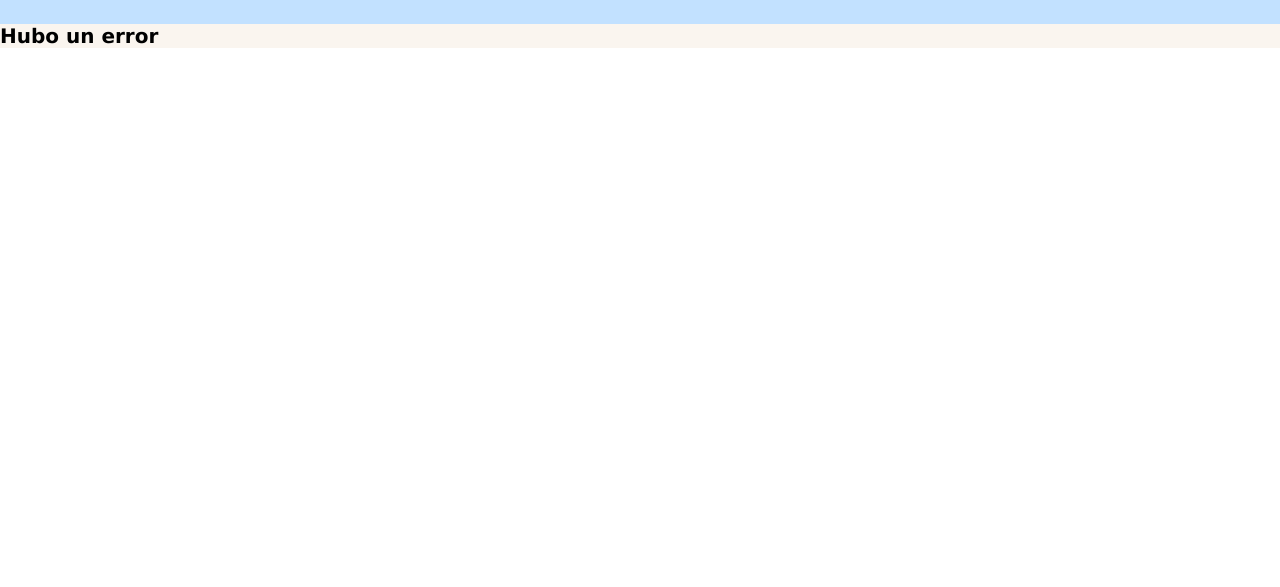
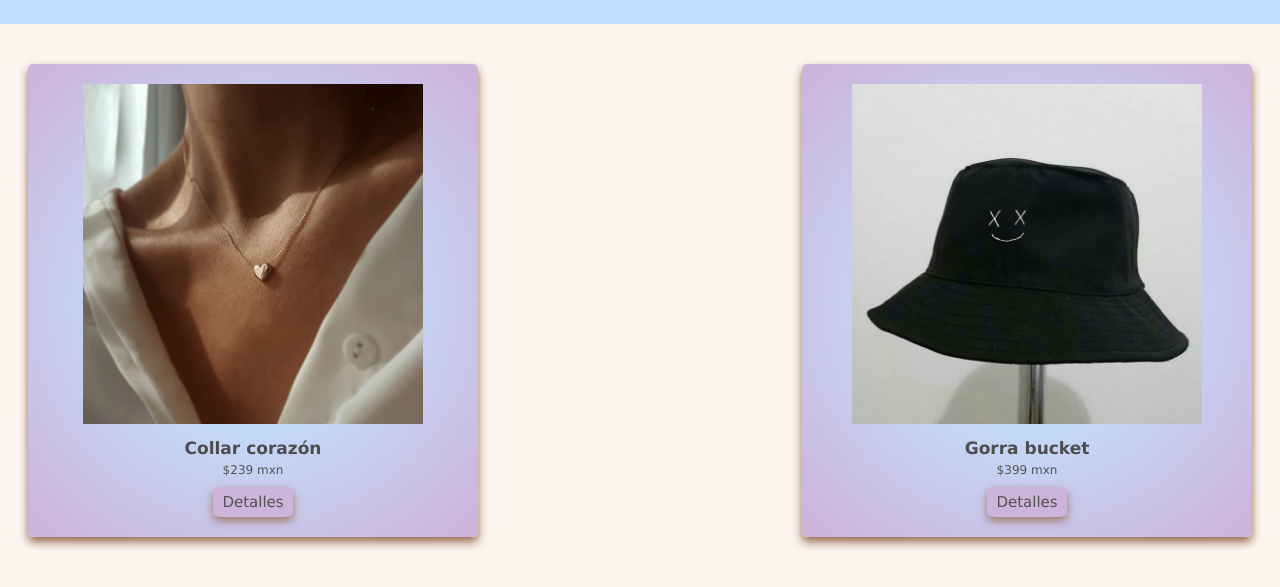
Before and after one commit to nadiaYz/La-casa-de-Venus-react, a React (Create React App) app: page /categorias/Accesorios in a window 1280 px wide. Shown: the part 155-742 px from the top of the page. Built offline with nearby package versions, Linux system fonts and the light colour scheme; no server answers.

Commit message:
categorias

```diff
--- a/public/productos.json
+++ b/public/productos.json
@@ -7,7 +7,8 @@
         "descripcion":"Camiseta corta de cuello redondo y manga corta.",
         "composicion":"100% algodón",
         "color":"Amarillo Daisy",
-        "stock":"5"
+        "stock":"5",
+        "categoria":"Clóset"
     },{
         "id": "2",
         "item": "Zapatillas casuales",
@@ -16,7 +17,8 @@
         "descripcion":"Zapatillas básicas de mujer. Cierre mediante cordones.",
         "composicion":"100% poliéster",
         "color":"Blanco",
-        "stock":"8"
+        "stock":"8",
+        "categoria":"Zapatos"
     },{
         "id": "3",
         "item": "Falda tablas",
@@ -25,7 +27,8 @@
         "descripcion":"Falda mini de tiro alto. Detalle de tablas. Cierre lateral con cremallera invisible.",
         "composicion":"65% poliéster, 32% viscosa, 3% elastano",
         "color":"Negro",
-        "stock":"3"
+        "stock":"3",
+        "categoria":"Clóset"
     },{
         "id": "4",
         "item": "Collar corazón",
@@ -34,7 +37,8 @@
         "descripcion":"Collar mix metal con charm corazón.",
         "composicion":"70% hierro, 30% zinc",
         "color":"Dorado",
-        "stock":"2"
+        "stock":"2",
+        "categoria":"Accesorios"
     },{
         "id": "5",
         "item": "Botines altos",
@@ -43,7 +47,8 @@
         "descripcion":"Botines con tacón de suela tipo track. Detalle de listones en la parte delantera.",
         "composicion":"70% poliuretano, 17% poliéster, 13% elastodieno",
         "color":"Negro",
-        "stock":"4"
+        "stock":"4",
+        "categoria":"Zapatos"
     },{
         "id": "6",
         "item": "Gorra bucket",
@@ -52,7 +57,8 @@
         "descripcion":"Bucket denim lavado con bordado.",
         "composicion":"100% algodón",
         "color":"Negro",
-        "stock":"7"
+        "stock":"7",
+        "categoria":"Accesorios"
     },{
         "id": "7",
         "item": "Vestido corto tirantes",
@@ -61,7 +67,8 @@
         "descripcion":"Vestido corto satinado con cuello corazón y tirantes.",
         "composicion":"97% poliéster, 3% elastano",
         "color":"Verde Moss",
-        "stock":"8"
+        "stock":"8",
+        "categoria":"Clóset"
     },{
         "id": "8",
         "item": "Zapatos tacón grueso",
@@ -70,7 +77,8 @@
         "descripcion":"Zapatos de tacón grueso: 8,5 cm. Con cierre de moño en el tobillo.",
         "composicion":"100% poliéster",
         "color":"Rosa Nude",
-        "stock":"2"
+        "stock":"2",
+        "categoria":"Zapatos"
     },{
         "id": "9",
         "item": "Trench largo",
@@ -79,7 +87,8 @@
         "descripcion":"Trench largo fluido con botones, cuello solapa, de manga caida y larga.",
         "composicion":"57% lana,43% poliéster",
         "color":"Café Peanut",
-        "stock":"5"
+        "stock":"5",
+        "categoria":"Clóset"
     },{
         "id": "10",
         "item": "Falda mini",
@@ -88,7 +97,8 @@
         "descripcion":"Falda mini de tiro alto con cinturilla elastica. Detalle abertura en lateral.",
         "composicion":"66% viscosa, 29% poliamida, 5% elastano",
         "color":"Negro",
-        "stock":"2"
+        "stock":"2",
+        "categoria":"Clóset"
     },{
         "id": "11",
         "item": "Set de clips",
@@ -97,7 +107,8 @@
         "descripcion":"Clips de pelo de colores.",
         "composicion":"53% hierro, 47% polipropileno",
         "color":"Arcoiris pastel",
-        "stock":"9"
+        "stock":"9",
+        "categoria":"Accesorios"
     },{
         "id": "12",
         "item": "Cazadora biker",
@@ -106,7 +117,8 @@
         "descripcion":"Cazadora tipo biker con cuello pico solapas y manga larga. Cierre con botones.",
         "composicion":"100% piel ovina",
         "color":"Negro",
-        "stock":"6"
+        "stock":"6",
+        "categoria":"Clóset"
     },{
         "id": "13",
         "item": "Coletero grande",
@@ -115,7 +127,8 @@
         "descripcion":"Coletero grande scrunchie.",
         "composicion":"37% poliester, 63% organza",
         "color":"Rosa Carnation pink",
-        "stock":"12"
+        "stock":"12",
+        "categoria":"Accesorios"
     },{
         "id": "14",
         "item": "Sudadera bordada",
@@ -124,7 +137,8 @@
         "descripcion":"Sudadera amplia de cuello redondo. Detalle de bordado en la parte frontal.",
         "composicion":"59% poliéster, 41% algodón",
         "color":"Azul Sky Blue",
-        "stock":"7"
+        "stock":"7",
+        "categoria":"Clóset"
     },{
         "id": "15",
         "item": "Pendientes perla",
@@ -133,7 +147,8 @@
         "descripcion":"Pendiente de aro con perla.",
         "composicion":"75% acrílico, 15% zinc, 10% hierro",
         "color":"Dorado",
-        "stock":"5"
+        "stock":"5",
+        "categoria":"Accesorios"
     },{
         "id": "16",
         "item": "Falda skort cruzada",
@@ -142,7 +157,8 @@
         "descripcion":"Falda pantalón de tiro alto con detalle cruzado en la parte delantera.",
         "composicion":"81% poliéster, 13% viscosa, 6% elastano",
         "color":"Verde Laurel",
-        "stock":"4"
+        "stock":"4",
+        "categoria":"Clóset"
     },{
         "id": "17",
         "item": "Tacones tipo sandalia",
@@ -151,7 +167,8 @@
         "descripcion":"Sandalias de tacón: 10,8 cm. Cierre mediante hebilla atada al tobillo.",
         "composicion":"100% poliuretano",
         "color":"Negro",
-        "stock":"5"
+        "stock":"5",
+        "categoria":"Zapatos"
     },{
         "id": "18",
         "item": "Zapatillas de plataforma",
@@ -160,7 +177,8 @@
         "descripcion":"Zapatillas deportivas con combinación de materiales. Suela flatform.",
         "composicion":"100% poliéstero",
         "color":"Blanco Alabaster",
-        "stock":"6"
+        "stock":"6",
+        "categoria":"Zapatos"
     },{
         "id": "19",
         "item": "Vestido midi canalé",
@@ -169,7 +187,8 @@
         "descripcion":"Vestido slim midi de escote corazón y manga corta abullonada. Abertura en el bajo delantero.",
         "composicion":"100% poliéster",
         "color":"Negro",
-        "stock":"1"
+        "stock":"1",
+        "categoria":"Clóset"
     },{
         "id": "20",
         "item": "Cazadora denim",
@@ -178,7 +197,8 @@
         "descripcion":"Cazadora denim oversize con cuello solapa y manga acabada en puño.",
         "composicion":"100% algodón",
         "color":"Azul Air Force deslavado",
-        "stock":"9"
+        "stock":"9",
+        "categoria":"Clóset"
     },{
         "id": "21",
         "item": "Mocasines track",
@@ -187,6 +207,7 @@
         "descripcion":"Mocasines con suela tipo track. Detalle de aplique en la parte frontal.",
         "composicion":"80% poliéster, 20% algodón",
         "color":"Negro",
-        "stock":"3"
+        "stock":"3",
+        "categoria":"Zapatos"
     }
 ]
--- a/src/components/NavCategories.js
+++ b/src/components/NavCategories.js
@@ -4,9 +4,9 @@ import { Link, NavLink } from "react-router-dom";
 
 const NavCategories = () => {
     const categories = [
-        {id: 1, name: "Clóset", route: "/categorias/closet"},
-        {id: 2, name: "Accesorios", route: "/categorias/accesorios"},
-        {id: 3, name: "Zapatos", route: "/categorias/zapatos"}
+        {id: 1, name: "Clóset", route: "/categorias/Clóset"},
+        {id: 2, name: "Accesorios", route: "/categorias/Accesorios"},
+        {id: 3, name: "Zapatos", route: "/categorias/Zapatos"}
     ]
     return (
         <nav className='navBar'>
--- a/src/containers/Item.js
+++ b/src/containers/Item.js
@@ -7,7 +7,7 @@ const Item = ({producto}) => {
             <img  className="itemImg" src={producto.img} alt="" />
             <h2 className="nombreItem" >{producto.item}</h2>
             <p className="precioDiv" >${producto.precio}</p>
-            <button className="detallesItem" >Detalles</button>
+            <button className="detallesItem">Detalles</button>
         </div>
     )
 }
--- a/src/containers/ItemListContainer.js
+++ b/src/containers/ItemListContainer.js
@@ -6,16 +6,26 @@ import { useParams } from 'react-router-dom';
 export const ItemListContainer = ({ greeting })  => {
     const [productos, setProductos] = useState([]);
     const [error, setError] = useState(false)
-    const {name}= useParams();
+    const { nombre, id }= useParams();
 
     useEffect(() => {
     const obtenerProductos = async () => {
         try {
-            const res = await fetch("./productos.json")
+            const res = await fetch("/productos.json")
             const data = await res.json()
-            setProductos(data);
+            if (nombre === undefined){
+                setProductos(data)
+            } else {
+                const categoriaFiltro = data.filter ( dato => {
+                    return dato.categoria === nombre
+                })
+                setProductos(categoriaFiltro);
+            }
         }
-        catch{setError(true)}
+        catch (e) {
+            console.log(e);
+            setError(true);
+        }
     }
     obtenerProductos();
     }, []);
@@ -33,7 +43,9 @@ export const ItemListContainer = ({ greeting })  => {
             )}
         </>
     ):(
+        <>
         <h1>Hubo un error</h1>
+        </>
     )}
     </>
     )
```
Also changed, not shown: src/containers/ItemDetailContainer.js (+6 -1 lines).
